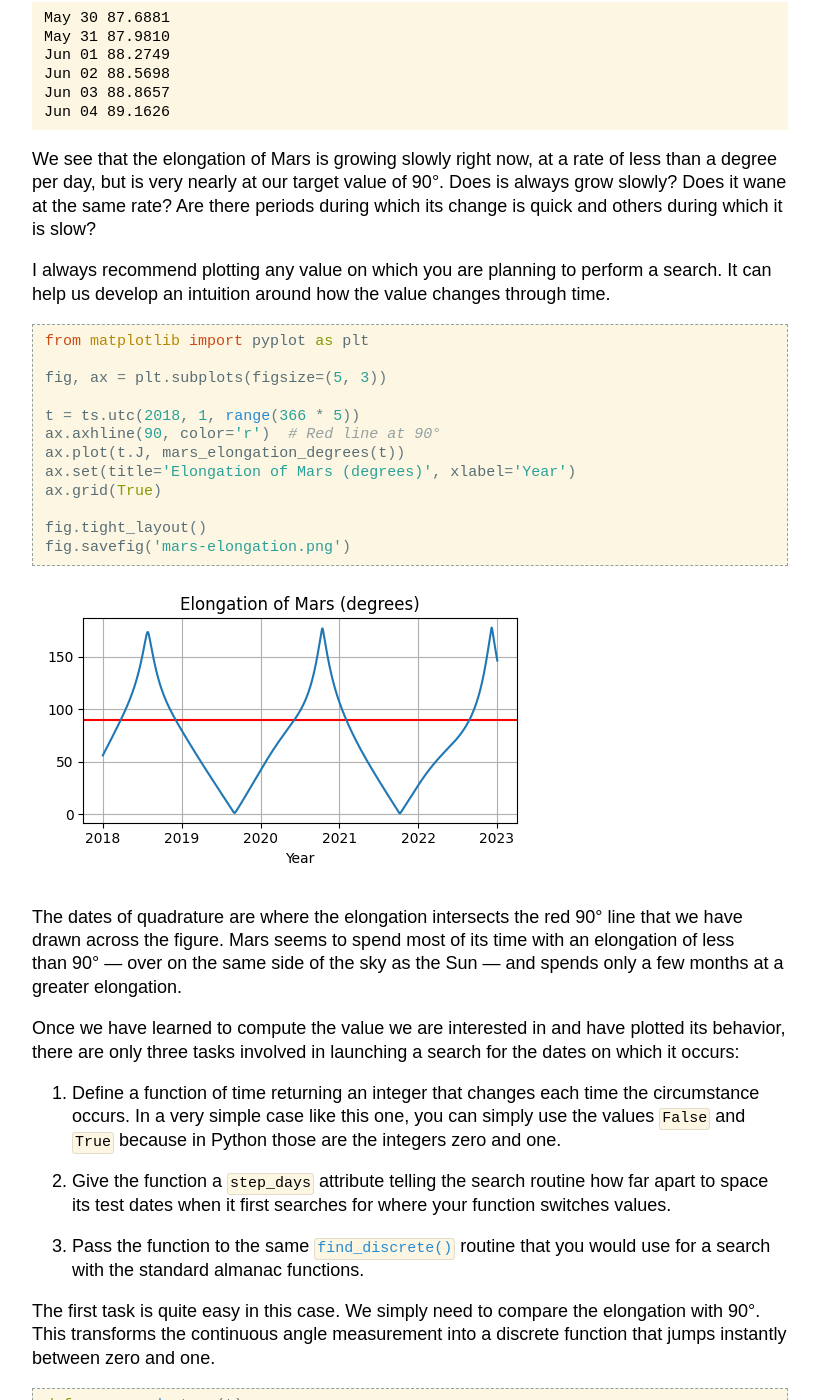
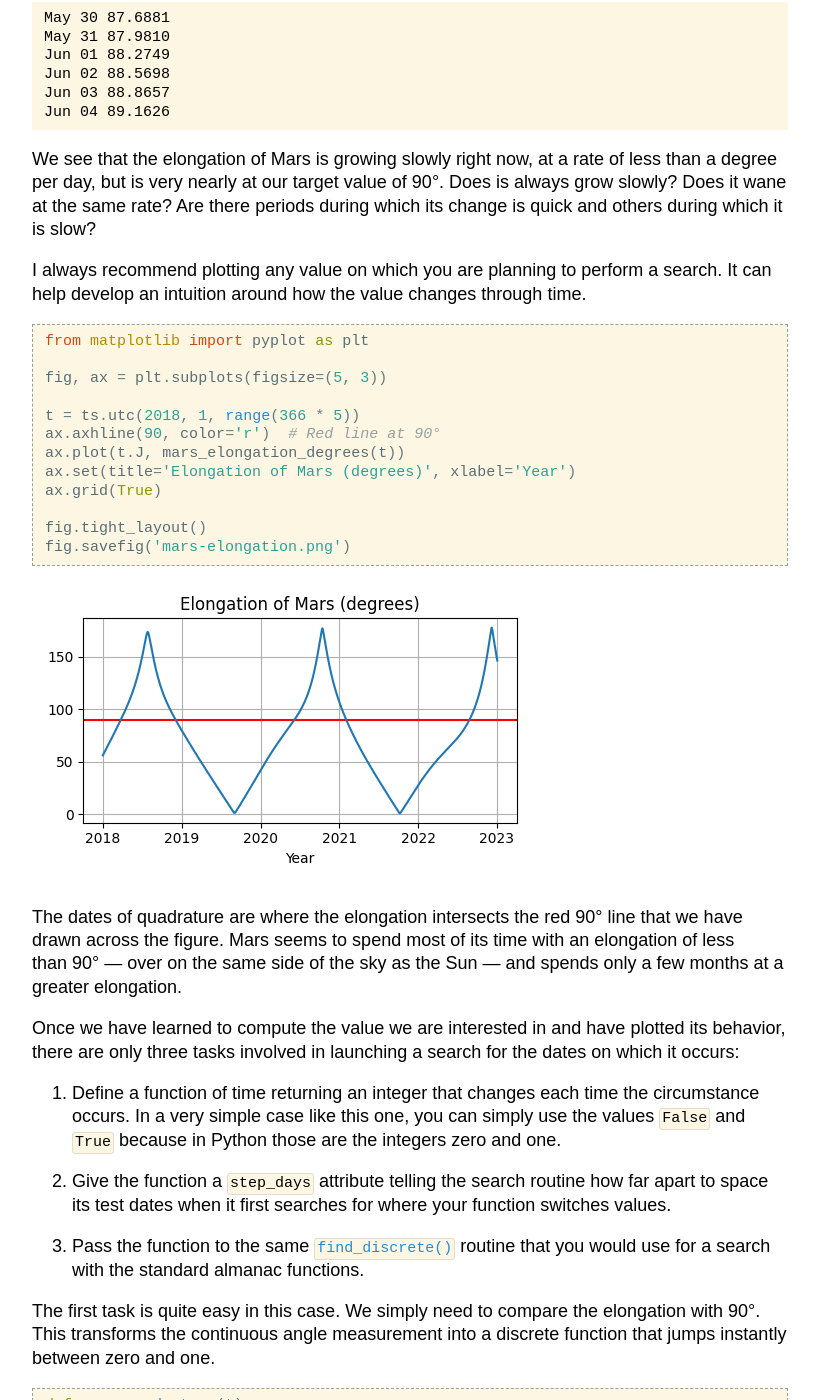
Before and after one commit to skyfielders/python-skyfield, a Sphinx documentation site: the page built from skyfield/documentation/searches.rst, in a window 1280 px wide and 1400 px high, scrolled down 2424 px. Shown: the whole window, without its empty margins (230-1049 px from the left). Built offline with Sphinx 7.4.7, drawn with Linux system fonts in a browser that asks for light colours; some web fonts are replaced; some of the changed text lies outside the part shown.

```diff
--- a/skyfield/documentation/searches.rst
+++ b/skyfield/documentation/searches.rst
@@ -170,7 +170,7 @@ and others during which it is slow?
 
 I always recommend plotting any value
 on which you are planning to perform a search.
-It can help us develop an intuition
+It can help develop an intuition
 around how the value changes through time.
 
 .. testsetup::
```
Also changed, not shown: other parts of skyfield/documentation/searches.rst (+4 -1 lines).
